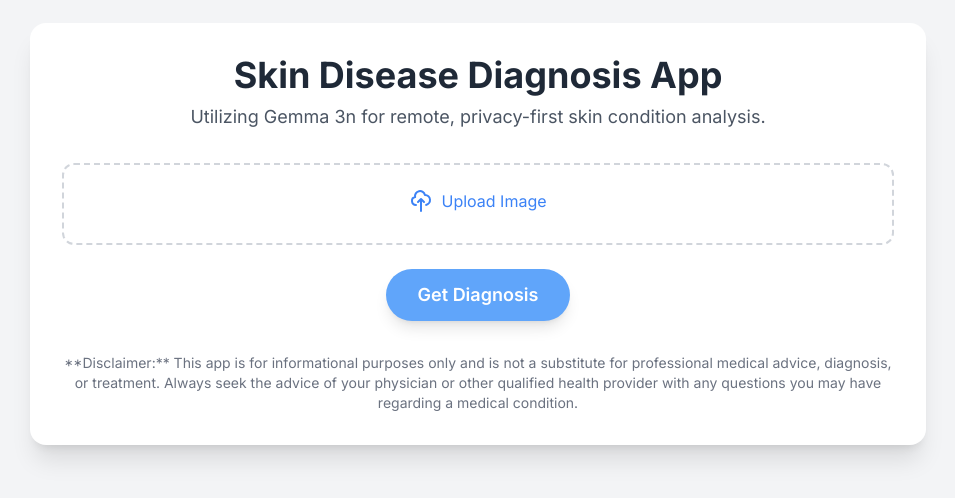
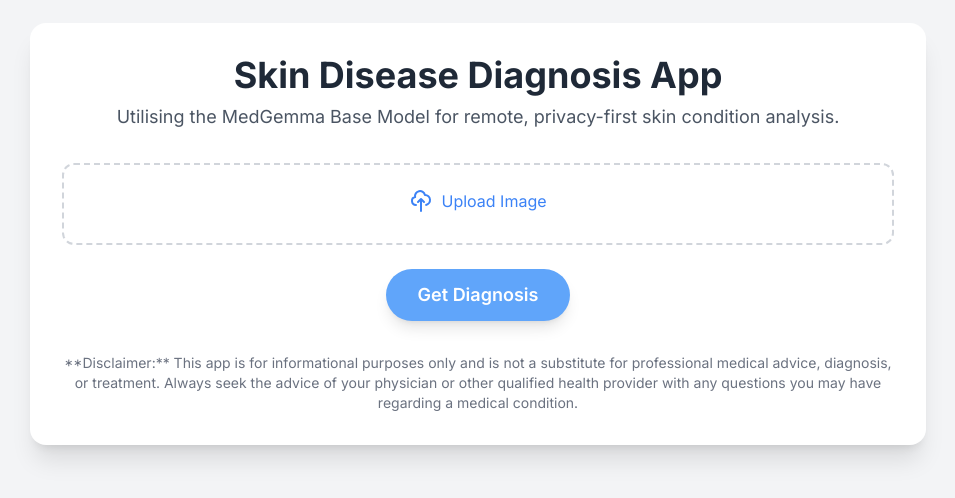
Before and after one commit to nimalan-parameshwaran/Gemma-skin-diagnosis-Webapp, a plain HTML site: page index.html in a window 1280 px wide. Shown: the part 166-664 px from the top of the page, without its empty margins (162-1117 px from the left). Drawn offline with nearby package versions, Linux system fonts and the light colour scheme.

Commit message:
Update index.html

```diff
--- a/index.html
+++ b/index.html
@@ -22,7 +22,7 @@
         <header class="text-center">
             <h1 class="text-4xl font-bold text-gray-800 dark:text-gray-50">Skin Disease Diagnosis App</h1>
             <p class="mt-2 text-lg text-gray-600 dark:text-gray-400">
-                Utilizing Gemma 3n for remote, privacy-first skin condition analysis.
+                Utilising the MedGemma Base Model for remote, privacy-first skin condition analysis.
             </p>
         </header>
 
```
